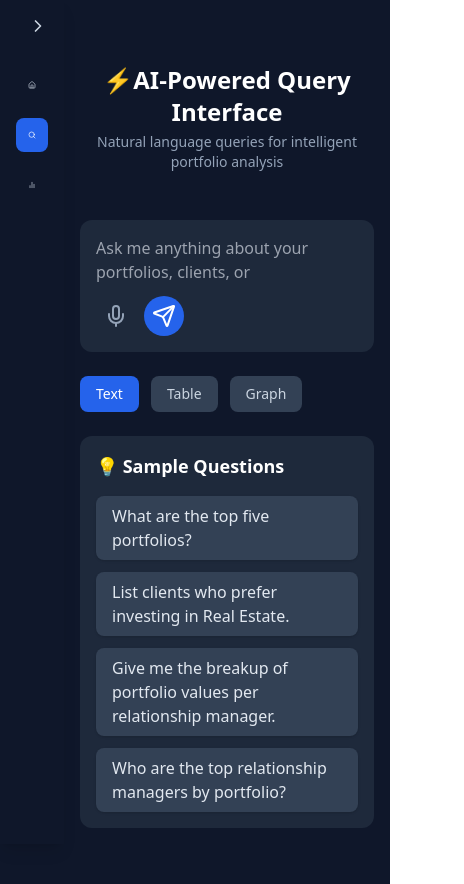
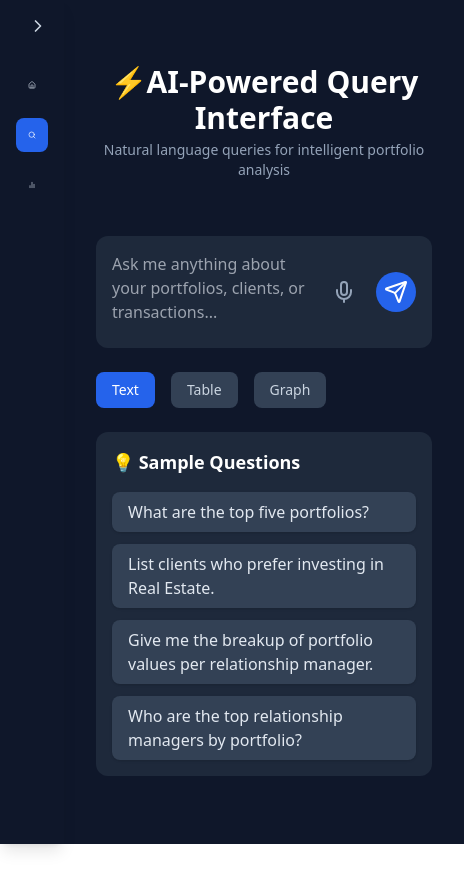
Before and after one commit to vishnuvardhanreddythornala/FE_Query_Portfolio, a React (Vite) app: page /query-interface in a window 390 px wide. Shown: the whole page, 464 px wide, since content can reach past the window. After the commit the page ends 844 px from the top, so only its background shows below. Built offline with nearby package versions, Linux system fonts and the light colour scheme.

Commit message:
Resolved Query interface

```diff
--- a/src/components/QueryInterface.jsx
+++ b/src/components/QueryInterface.jsx
@@ -28,7 +28,7 @@ const QueryInterface = () => {
   } = useContext(QueryContext);
 
   const [showSamples, setShowSamples] = useState(true);
-  const [loading, setLoading] = useState(false);
+  const [loading, setLoading] = useState(false); // spinner state
 
   const sampleQuestions = [
     "What are the top five portfolios?",
@@ -77,12 +77,12 @@ const QueryInterface = () => {
   };
 
   return (
-    <div className="pt-16 px-4 md:px-8 pb-8 min-h-screen bg-slate-900 text-white">
+    <div className="pt-16 px-8 pb-8 min-h-screen bg-slate-900 text-white">
       {/* Header */}
-      <div className="mb-12 text-center">
-        <h1 className="text-2xl md:text-3xl font-bold mb-1">
-          ⚡AI-Powered Query Interface
-        </h1>
+      <div className="mb-14 text-center">
+        <div className="flex justify-center items-center gap-2 mb-1">
+          <h1 className="text-3xl font-bold">⚡AI-Powered Query Interface</h1>
+        </div>
         <p className="text-slate-400 text-sm">
           Natural language queries for intelligent portfolio analysis
         </p>
@@ -91,13 +91,13 @@ const QueryInterface = () => {
       {/* Input Box */}
       <form
         onSubmit={handleSubmit}
-        className="bg-slate-800 rounded-xl p-4 flex flex-col md:flex-row items-stretch md:items-center gap-3 mb-6"
+        className="bg-slate-800 rounded-xl p-4 flex items-center gap-3 mb-6"
       >
         <textarea
           value={question}
           onChange={(e) => setQuestion(e.target.value)}
           placeholder="Ask me anything about your portfolios, clients, or transactions..."
-          className="flex-1 bg-transparent text-white resize-none focus:outline-none h-24 md:h-20 w-full md:w-auto"
+          className="flex-1 bg-transparent text-white resize-none focus:outline-none h-20"
           onKeyDown={(e) => {
             if (e.key === "Enter" && !e.shiftKey) {
               e.preventDefault();
@@ -106,7 +106,6 @@ const QueryInterface = () => {
           }}
         />
 
-        <div className="flex items-center gap-2 md:gap-3">
         <button
           type="button"
           className="p-2 hover:bg-slate-700 rounded-full"
@@ -125,14 +124,13 @@ const QueryInterface = () => {
 
         {loading && (
           <div className="ml-2">
-              <div className="w-5 h-5 border-4 border-blue-500 border-t-transparent rounded-full animate-spin"></div>
+            <div className="w-6 h-6 border-4 border-blue-500 border-t-transparent rounded-full animate-spin"></div>
           </div>
         )}
-        </div>
       </form>
 
       {/* Tabs */}
-      <div className="flex flex-wrap gap-3 mb-6">
+      <div className="flex space-x-4 mb-6">
         {["text", "table", "graph"].map((tab) => (
           <button
             key={tab}
@@ -148,7 +146,7 @@ const QueryInterface = () => {
         ))}
       </div>
 
-      {/* Sample Questions */}
+      {/* Sample Questions BELOW tabs */}
       {showSamples && (
         <div className="bg-slate-800 p-4 rounded-xl mb-6">
           <h2 className="text-lg font-semibold mb-4">💡 Sample Questions</h2>
@@ -170,9 +168,7 @@ const QueryInterface = () => {
       {activeTab === "text" && response && (
         <div className="mb-6 p-4 bg-slate-800 rounded-xl shadow">
           <h2 className="text-lg font-semibold mb-2">Response</h2>
-          <p className="text-slate-300 whitespace-pre-line break-words">
-            {response}
-          </p>
+          <p className="text-slate-300 whitespace-pre-line">{response}</p>
         </div>
       )}
 
@@ -204,7 +200,7 @@ const QueryInterface = () => {
 
       {/* Graph Response */}
       {activeTab === "graph" && graphData.length > 0 && (
-        <div className="mb-6 p-4 bg-slate-800 rounded-xl shadow overflow-x-auto">
+        <div className="mb-6 p-4 bg-slate-800 rounded-xl shadow">
           <h2 className="text-lg font-semibold mb-4">Graph</h2>
           <Bar data={barChartData} />
         </div>
```
Lines whose indentation alone changed are shown as unchanged.
